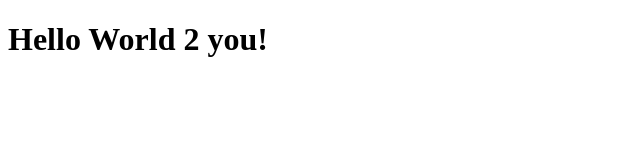
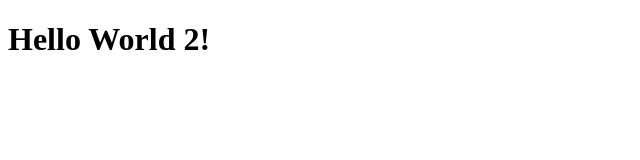
Before and after one commit to Mashhood03344/CI-CD-GitHub-Jenkins-ECS-Fargate-Repo, a plain HTML site: page index.html in a window 1280 px wide. Shown: the whole page, without its empty margins (0-640 px from the left). Drawn offline with Linux system fonts and the light colour scheme.

Commit message:
Updated Jenkinsfile

```diff
--- a/index.html
+++ b/index.html
@@ -6,7 +6,7 @@
     <title>Hello World</title>
 </head>
 <body>
-    <h1>Hello World 2 you!</h1>
+    <h1>Hello World 2!</h1>
 
 </body>
 </html>
```
